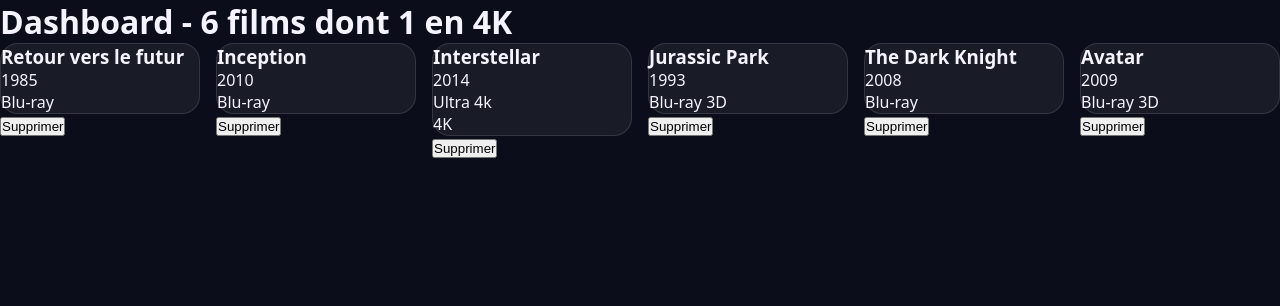
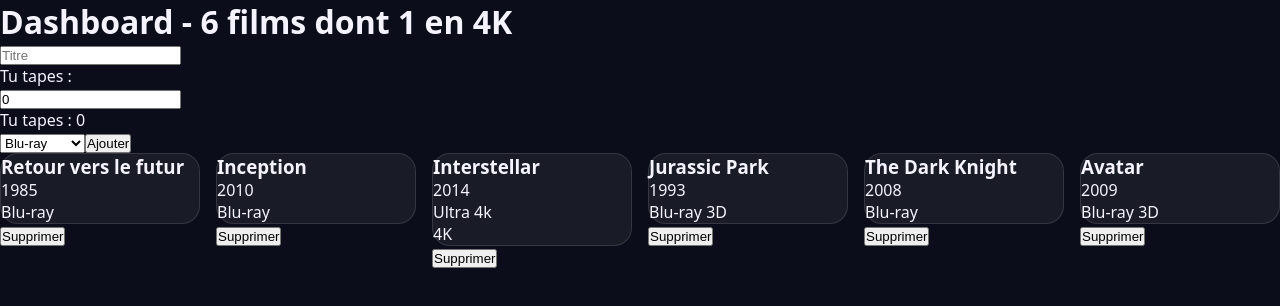
Before and after one commit to FrancoDev06/Dashboard, a React (Vite) app: page / in a window 1280 px wide. Shown: the top 306 px of the page. Built offline with nearby package versions, Linux system fonts and the light colour scheme.

Commit message:
function add and delete

```diff
--- a/src/App.tsx
+++ b/src/App.tsx
@@ -4,6 +4,7 @@
 import { Button } from './components/button'
 import { blurays } from './data/film'
 import { useState } from 'react'
+import { AjoutBluray } from './components/ajoutBluray'
 import type { Film } from './data/film'
 
 function App() {
@@ -12,11 +13,18 @@
 
   const totalFilms = films.length
   const total4K = films.filter((film) => film.format === 'Ultra 4k').length
+  const deleteFilm = (id: number) => {
+    setFilms(films.filter((film) => film.id !== id))
+  }
+
+  function ajouter(film: Omit<Film, 'id'>) {
+  setFilms([...films, { ...film, id: Date.now() }])
+}
 
   return (
     <main>
       <Title title={`Dashboard - ${totalFilms} films dont ${total4K} en 4K`} />
-
+      <AjoutBluray onAdd={ajouter} />
       <section className="cards">
         {films.map((film) => (
           <div key={film.id}>
@@ -25,7 +33,7 @@
               year={film.year}
               format={film.format}
             />
-            <Button title="Supprimer" />
+            <Button onClick={() => deleteFilm(film.id)} title="Supprimer" />
           </div>
         ))}
       </section>
--- /dev/null
+++ b/src/components/ajoutBluray.tsx
@@ -0,0 +1,41 @@
+import { useState } from 'react'
+import type { Film } from '../data/film'
+import type { SubmitEvent } from "react";
+
+
+type AjoutBlurayProps = {
+    onAdd: (film: Omit<Film, 'id'>) => void
+}
+
+export function AjoutBluray({ onAdd }: AjoutBlurayProps) {
+    const [titre, setTitre] = useState('')
+    const [year, setYear] = useState(0)
+    const [format, setFormat] = useState<Film['format']>('Blu-ray')
+
+
+    function valider(e: SubmitEvent<HTMLFormElement>) {
+        e.preventDefault()
+        if (titre.trim() === '') return
+        onAdd({ title: titre, year: year, format: format })
+        setTitre('')
+        setYear(2024)
+        setFormat('Blu-ray')
+    }
+
+
+    return (
+
+        <form onSubmit={valider}>
+            <input value={titre} onChange={(e) => setTitre(e.target.value)} placeholder="Titre" />
+            <p>Tu tapes : {titre}</p>
+            <input type="number" value={year} onChange={(e) => setYear(Number(e.target.value))} placeholder="Titre" />
+            <p>Tu tapes : {year}</p>
+            <select value={format} onChange={(e) => setFormat(e.target.value as Film['format'])}>
+                <option value="Blu-ray">Blu-ray</option>
+                <option value="4k">Ultra 4k</option>
+                <option value="3D">Blu-ray 3D</option>
+            </select>
+            <button type="submit">Ajouter</button>
+        </form>
+    )
+}
--- a/src/components/button.tsx
+++ b/src/components/button.tsx
@@ -1,10 +1,11 @@
 export type ButtonProps = {
     title: string;
+    onClick: () => void;
 }
 
 
-export function Button({ title }: ButtonProps) {
+export function Button({ title , onClick}: ButtonProps) {
     return (
-        <button>{title}</button>
+        <button onClick={onClick}>{title}</button>
     )
 }
```
